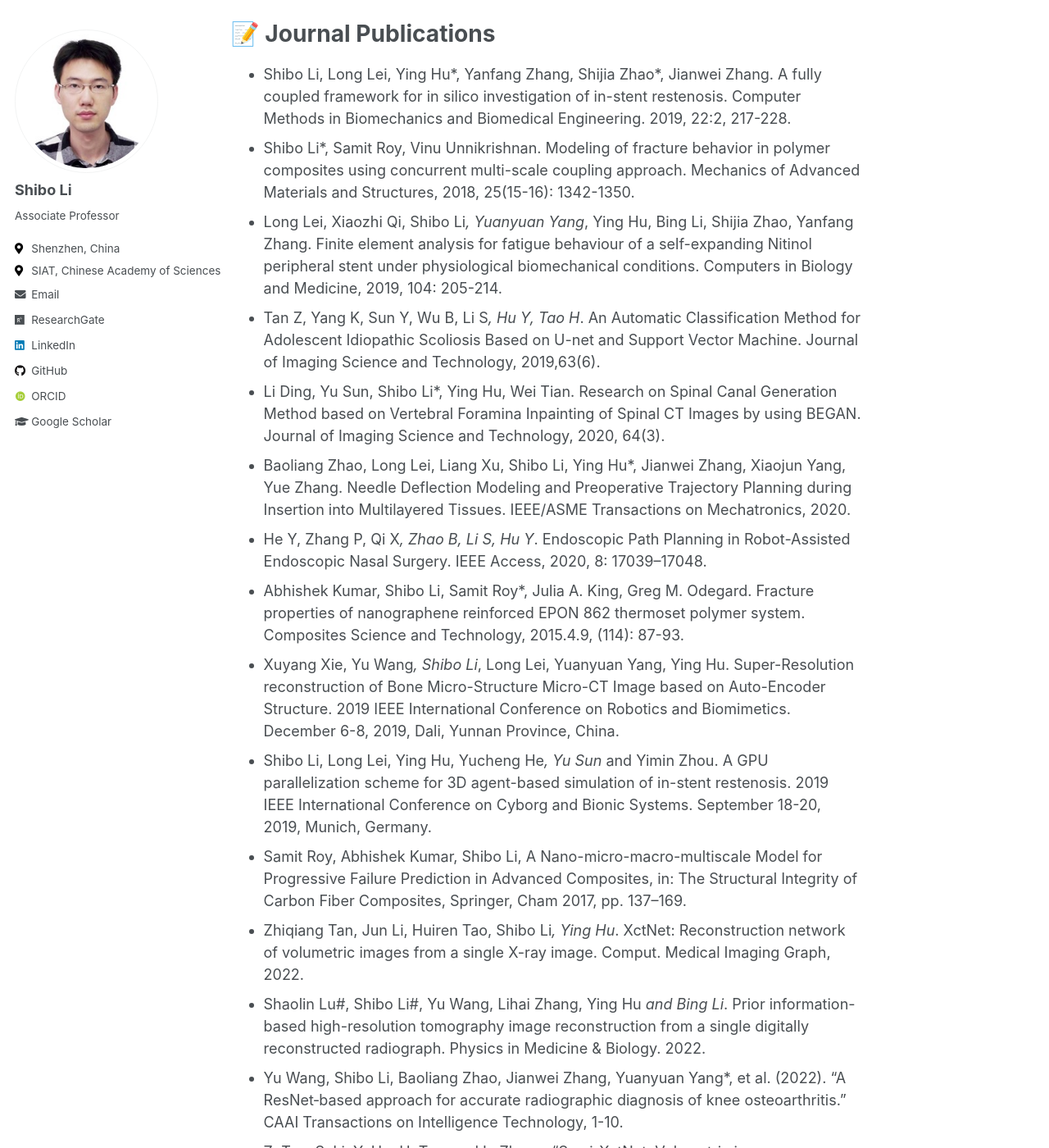
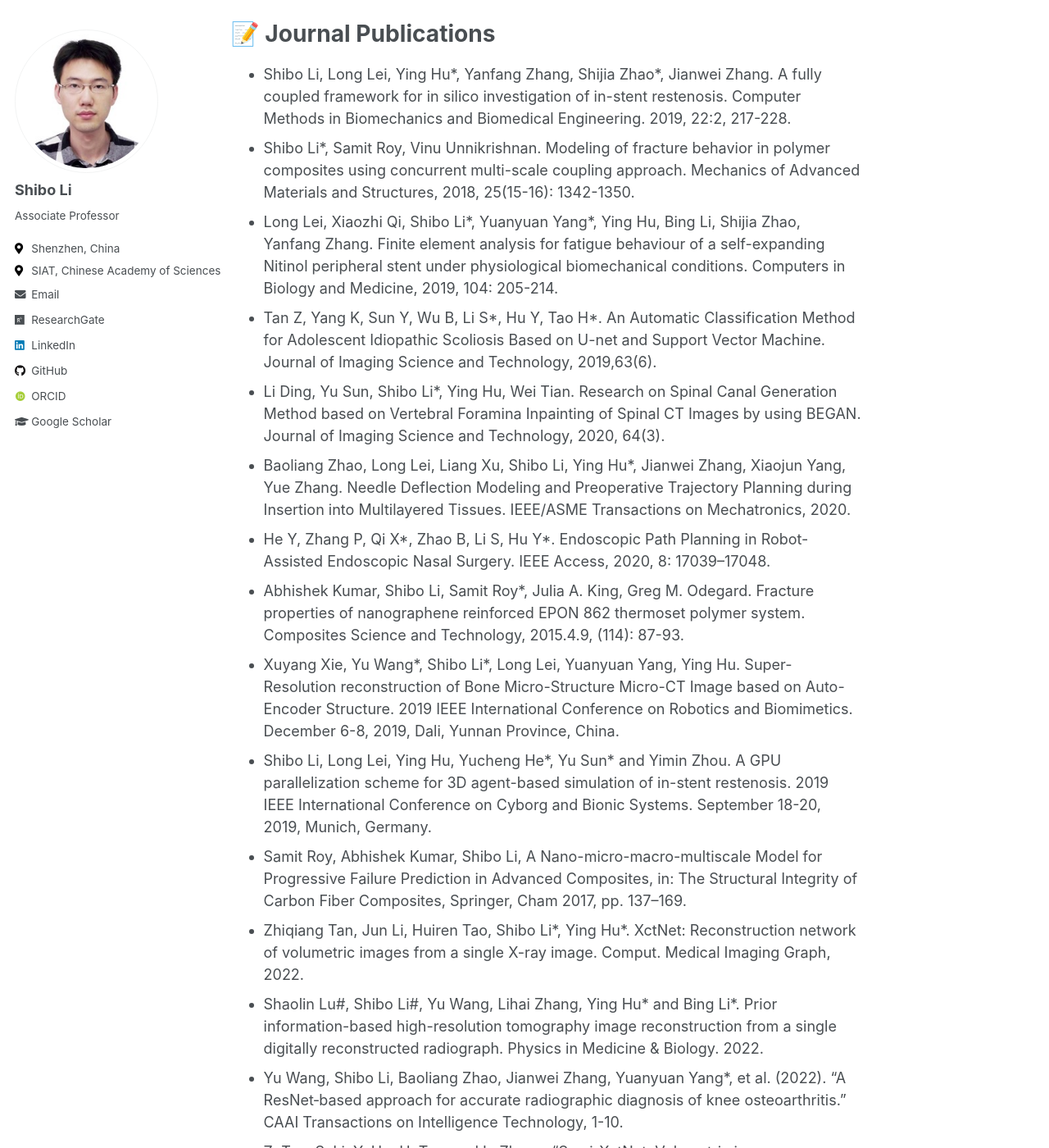
Before and after one commit to shiboli/shiboli.github.io, a Jekyll site: the page built from _pages/about.md, in a window 1280 px wide and 1400 px high, scrolled down 630 px. Shown: the whole window at 82% size. Built offline with Jekyll 4.4.1, drawn with Linux system fonts in a browser that asks for light colours; some web fonts are replaced; some of the changed text lies outside the part shown.

Commit message:
change of profile 0724-1

```diff
--- a/_pages/about.md
+++ b/_pages/about.md
@@ -23,29 +23,29 @@ My research focuses on artificial intelligence diagnosis, biomechanical analysis
 # 📝 Journal Publications
 
 - Shibo Li, Long Lei, Ying Hu\*, Yanfang Zhang, Shijia Zhao\*, Jianwei Zhang. A fully coupled framework for in silico investigation of in-stent restenosis. Computer Methods in Biomechanics and Biomedical Engineering. 2019, 22:2, 217-228.
-- Shibo Li*, Samit Roy, Vinu Unnikrishnan. Modeling of fracture behavior in polymer composites using concurrent multi-scale coupling approach. Mechanics of Advanced Materials and Structures, 2018, 25(15-16): 1342-1350.
-- Long Lei, Xiaozhi Qi, Shibo Li*, Yuanyuan Yang*, Ying Hu, Bing Li, Shijia Zhao, Yanfang Zhang. Finite element analysis for fatigue behaviour of a self-expanding Nitinol peripheral stent under physiological biomechanical conditions. Computers in Biology and Medicine, 2019, 104: 205-214.
-- Tan Z, Yang K, Sun Y, Wu B, Li S*, Hu Y, Tao H*. An Automatic Classification Method for Adolescent Idiopathic Scoliosis Based on U-net and Support Vector Machine. Journal of Imaging Science and Technology, 2019,63(6).
-- Li Ding, Yu Sun, Shibo Li*, Ying Hu, Wei Tian. Research on Spinal Canal Generation Method based on Vertebral Foramina Inpainting of Spinal CT Images by using BEGAN. Journal of Imaging Science and Technology, 2020, 64(3).
-- Baoliang Zhao, Long Lei, Liang Xu, Shibo Li, Ying Hu*, Jianwei Zhang, Xiaojun Yang, Yue Zhang. Needle Deflection Modeling and Preoperative Trajectory Planning during Insertion into Multilayered Tissues. IEEE/ASME Transactions on Mechatronics, 2020.
-- He Y, Zhang P, Qi X*, Zhao B, Li S, Hu Y*. Endoscopic Path Planning in Robot-Assisted Endoscopic Nasal Surgery. IEEE Access, 2020, 8: 17039–17048.
-- Abhishek Kumar, Shibo Li, Samit Roy*, Julia A. King, Greg M. Odegard. Fracture properties of nanographene reinforced EPON 862 thermoset polymer system. Composites Science and Technology, 2015.4.9, (114): 87-93.
-- Xuyang Xie, Yu Wang*, Shibo Li*, Long Lei, Yuanyuan Yang, Ying Hu. Super-Resolution reconstruction of Bone Micro-Structure Micro-CT Image based on Auto-Encoder Structure. 2019 IEEE International Conference on Robotics and Biomimetics. December 6-8, 2019, Dali, Yunnan Province, China.
-- Shibo Li, Long Lei, Ying Hu, Yucheng He*, Yu Sun* and Yimin Zhou. A GPU parallelization scheme for 3D agent-based simulation of in-stent restenosis. 2019 IEEE International Conference on Cyborg and Bionic Systems. September 18-20, 2019, Munich, Germany.
+- Shibo Li\*, Samit Roy, Vinu Unnikrishnan. Modeling of fracture behavior in polymer composites using concurrent multi-scale coupling approach. Mechanics of Advanced Materials and Structures, 2018, 25(15-16): 1342-1350.
+- Long Lei, Xiaozhi Qi, Shibo Li\*, Yuanyuan Yang\*, Ying Hu, Bing Li, Shijia Zhao, Yanfang Zhang. Finite element analysis for fatigue behaviour of a self-expanding Nitinol peripheral stent under physiological biomechanical conditions. Computers in Biology and Medicine, 2019, 104: 205-214.
+- Tan Z, Yang K, Sun Y, Wu B, Li S\*, Hu Y, Tao H\*. An Automatic Classification Method for Adolescent Idiopathic Scoliosis Based on U-net and Support Vector Machine. Journal of Imaging Science and Technology, 2019,63(6).
+- Li Ding, Yu Sun, Shibo Li\*, Ying Hu, Wei Tian. Research on Spinal Canal Generation Method based on Vertebral Foramina Inpainting of Spinal CT Images by using BEGAN. Journal of Imaging Science and Technology, 2020, 64(3).
+- Baoliang Zhao, Long Lei, Liang Xu, Shibo Li, Ying Hu\*, Jianwei Zhang, Xiaojun Yang, Yue Zhang. Needle Deflection Modeling and Preoperative Trajectory Planning during Insertion into Multilayered Tissues. IEEE/ASME Transactions on Mechatronics, 2020.
+- He Y, Zhang P, Qi X\*, Zhao B, Li S, Hu Y\*. Endoscopic Path Planning in Robot-Assisted Endoscopic Nasal Surgery. IEEE Access, 2020, 8: 17039–17048.
+- Abhishek Kumar, Shibo Li, Samit Roy\*, Julia A. King, Greg M. Odegard. Fracture properties of nanographene reinforced EPON 862 thermoset polymer system. Composites Science and Technology, 2015.4.9, (114): 87-93.
+- Xuyang Xie, Yu Wang\*, Shibo Li\*, Long Lei, Yuanyuan Yang, Ying Hu. Super-Resolution reconstruction of Bone Micro-Structure Micro-CT Image based on Auto-Encoder Structure. 2019 IEEE International Conference on Robotics and Biomimetics. December 6-8, 2019, Dali, Yunnan Province, China.
+- Shibo Li, Long Lei, Ying Hu, Yucheng He\*, Yu Sun\* and Yimin Zhou. A GPU parallelization scheme for 3D agent-based simulation of in-stent restenosis. 2019 IEEE International Conference on Cyborg and Bionic Systems. September 18-20, 2019, Munich, Germany.
 - Samit Roy, Abhishek Kumar, Shibo Li, A Nano-micro-macro-multiscale Model for Progressive Failure Prediction in Advanced Composites, in: The Structural Integrity of Carbon Fiber Composites, Springer, Cham 2017, pp. 137–169.
-- Zhiqiang Tan, Jun Li, Huiren Tao, Shibo Li*, Ying Hu*. XctNet: Reconstruction network of volumetric images from a single X-ray image. Comput. Medical Imaging Graph, 2022.
-- Shaolin Lu#, Shibo Li#, Yu Wang, Lihai Zhang, Ying Hu* and Bing Li*. Prior information-based high-resolution tomography image reconstruction from a single digitally reconstructed radiograph. Physics in Medicine & Biology. 2022.
-- Yu Wang, Shibo Li, Baoliang Zhao, Jianwei Zhang, Yuanyuan Yang*, et al. (2022). "A ResNet‐based approach for accurate radiographic diagnosis of knee osteoarthritis.” CAAI Transactions on Intelligence Technology, 1-10.
+- Zhiqiang Tan, Jun Li, Huiren Tao, Shibo Li\*, Ying Hu\*. XctNet: Reconstruction network of volumetric images from a single X-ray image. Comput. Medical Imaging Graph, 2022.
+- Shaolin Lu#, Shibo Li#, Yu Wang, Lihai Zhang, Ying Hu\* and Bing Li\*. Prior information-based high-resolution tomography image reconstruction from a single digitally reconstructed radiograph. Physics in Medicine & Biology. 2022.
+- Yu Wang, Shibo Li, Baoliang Zhao, Jianwei Zhang, Yuanyuan Yang\*, et al. (2022). "A ResNet‐based approach for accurate radiographic diagnosis of knee osteoarthritis.” CAAI Transactions on Intelligence Technology, 1-10.
 - Z. Tan, S. Li, Y. Hu, H. Tao, and L. Zhang, “Semi-XctNet: Volumetric images reconstruction network from a single projection image via semi-supervised learning,” Computers in Biology and Medicine, vol. 155, p. 106663, Mar. 2023, doi: 10.1016/j.compbiomed.2023.106663.
 
 # 💬 Conferences
 
-- Jun Li, Shibo Li*, Ying Hu*, Huiren Tao. A Self-Guided Framework for Radiology Report Generation. MICCAI, 2022.
-- Zhengjun Yu, Shibo Li*, Ying Hu, Haiyang Jin* and Gang Yu. Switching fluctuation compensation of the multi-view optical positioning system under camera occlusion. IEEE International Conference on Real-time Computing and Robotics. July 15-19, 2021, Xining, China.
-- Liang Xu, Baoliang Zhao*, Long Lei, Shibo Li, Ying Hu, Peng Zhang*, Yue Zhang, Xiaojun Yang. Needle Deflection Modeling and Verification during Insertion into Soft Tissue. IEEE International Conference on Cyborg and Bionic Systems, Munich, 2019.9.18-2019.9.20.
-- Jinhang  Li, Shibo Li*, Zili Yang, Tailin Wu, Ying Hu. 2022. An Automatic Scoliosis Diagnosis Platform Based on Deep Learning Approach. 2022 4th Asia Pacific Information Technology Conference (APIT 2022), January 14-16, 2022, Bangkok, Tailand.
-- Xiale Lin, Lei Long, Shibo Li*, Xiaozhi Qi, Ying Hu, Bing Li and Jianwei Zhang. Design and Analysis of Experimental Device for Fatigue Test of the Lower Limb Vascular Stent. IEEE/ICIA, August 11-14, 2018, Wuyi Mountains, Fujian, China.
-- Yanru Miao, Yu Sun, Shibo Li, and Ying Hu*. Spinal Neoplasm Image Inpainting with Deep Convolutional Neutral Networks. 2019 IEEE International Conference on Robotics and Biomimetics. December 6-8, 2019, Dali, Yunnan Province, China.
+- Jun Li, Shibo Li\*, Ying Hu\*, Huiren Tao. A Self-Guided Framework for Radiology Report Generation. MICCAI, 2022.
+- Zhengjun Yu, Shibo Li\*, Ying Hu, Haiyang Jin\* and Gang Yu. Switching fluctuation compensation of the multi-view optical positioning system under camera occlusion. IEEE International Conference on Real-time Computing and Robotics. July 15-19, 2021, Xining, China.
+- Liang Xu, Baoliang Zhao\*, Long Lei, Shibo Li, Ying Hu, Peng Zhang\*, Yue Zhang, Xiaojun Yang. Needle Deflection Modeling and Verification during Insertion into Soft Tissue. IEEE International Conference on Cyborg and Bionic Systems, Munich, 2019.9.18-2019.9.20.
+- Jinhang  Li, Shibo Li\*, Zili Yang, Tailin Wu, Ying Hu. 2022. An Automatic Scoliosis Diagnosis Platform Based on Deep Learning Approach. 2022 4th Asia Pacific Information Technology Conference (APIT 2022), January 14-16, 2022, Bangkok, Tailand.
+- Xiale Lin, Lei Long, Shibo Li\*, Xiaozhi Qi, Ying Hu, Bing Li and Jianwei Zhang. Design and Analysis of Experimental Device for Fatigue Test of the Lower Limb Vascular Stent. IEEE/ICIA, August 11-14, 2018, Wuyi Mountains, Fujian, China.
+- Yanru Miao, Yu Sun, Shibo Li, and Ying Hu\*. Spinal Neoplasm Image Inpainting with Deep Convolutional Neutral Networks. 2019 IEEE International Conference on Robotics and Biomimetics. December 6-8, 2019, Dali, Yunnan Province, China.
 
 <span class='anchor' id='-ryjx'></span>
 
@@ -55,7 +55,7 @@ and a research collaborator with the
 [Research on International Policy Implementation Lab](https://bridgingthegapproject.org/ripil).
 
 I earned my Ph.D in Political Science from the
-[University *of* North Carolina *at* Chapel Hill](https://www.unc.edu) and my
+[University \*of\* North Carolina \*at* Chapel Hill](https://www.unc.edu) and my
 B.A. in Political Science from [Haverford College](https://www.haverford.edu).
 My academic work has been [published](publications) or is forthcoming in
 *International Studies Quarterly*, *Conflict Management and Peace Science*,
```
